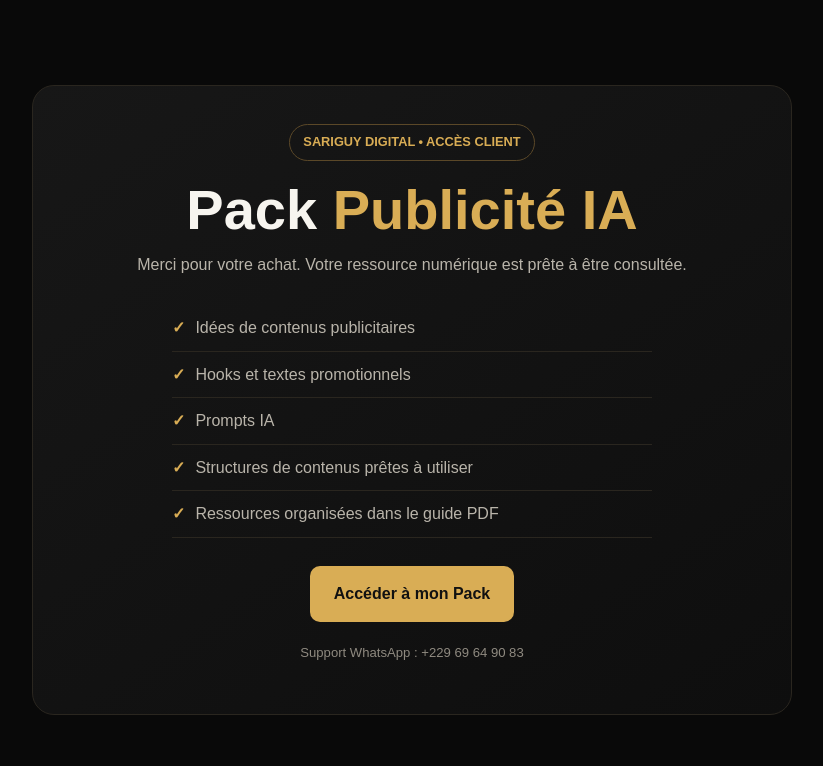
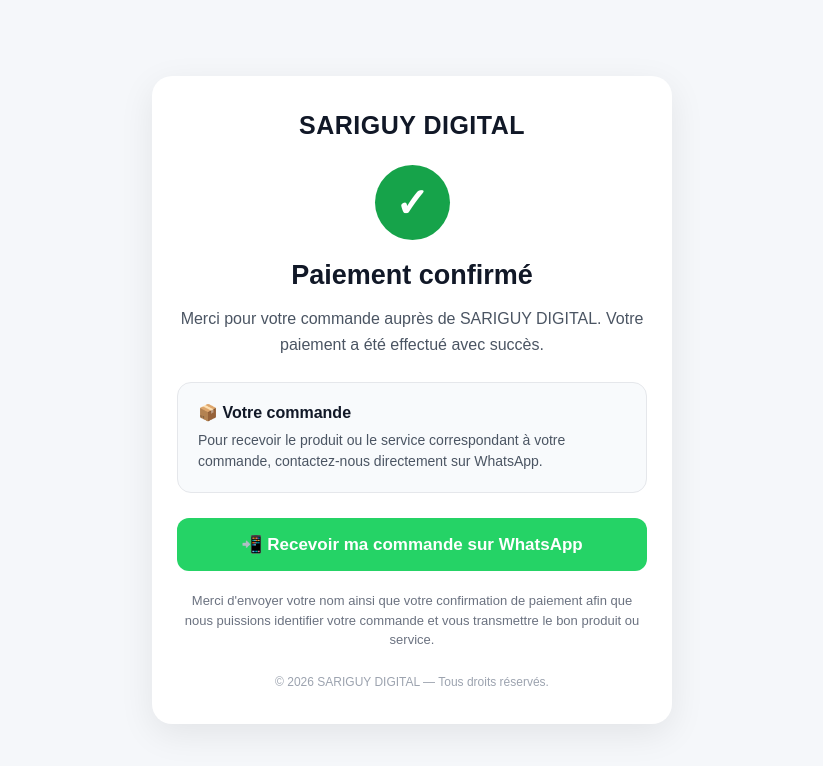
Before and after one commit to sariguyraihane617-cloud/SARIGUY-DIGITAL-V1, a plain HTML site: page access-publicite.html in a window 1280 px wide. Shown: the whole page, without its empty margins (228-1051 px from the left). Drawn offline with Linux system fonts and the light colour scheme.

Commit message:
Update access-publicite.html

```diff
--- a/access-publicite.html
+++ b/access-publicite.html
@@ -1,130 +1,176 @@
-<!doctype html>
+<!DOCTYPE html>
 <html lang="fr">
 <head>
-  <meta charset="utf-8">
-  <meta name="viewport" content="width=device-width, initial-scale=1">
-  <title>Accès Pack Publicité IA | SARIGUY DIGITAL</title>
+  <meta charset="UTF-8">
+  <meta name="viewport" content="width=device-width, initial-scale=1.0">
+
+  <title>Commande confirmée — SARIGUY DIGITAL</title>
+
+  <meta name="description" content="Confirmation de commande SARIGUY DIGITAL">
+
   <style>
-    :root {
-      --bg: #090909;
-      --card: #131313;
-      --gold: #d9ad55;
-      --white: #f7f5ef;
-      --muted: #b9b4aa;
-      --line: #2a261f;
-    }
     * {
       box-sizing: border-box;
+      margin: 0;
+      padding: 0;
     }
+
     body {
-      margin: 0;
+      font-family: Arial, Helvetica, sans-serif;
+      background: #f5f7fa;
+      color: #111827;
       min-height: 100vh;
-      background: var(--bg);
-      color: var(--white);
-      font-family: Arial, sans-serif;
+      display: flex;
+      justify-content: center;
+      align-items: center;
+      padding: 20px;
+    }
+
+    .container {
+      width: 100%;
+      max-width: 520px;
+      background: #ffffff;
+      border-radius: 20px;
+      padding: 35px 25px;
+      text-align: center;
+      box-shadow: 0 10px 35px rgba(0, 0, 0, 0.08);
+    }
+
+    .logo {
+      font-size: 25px;
+      font-weight: 800;
+      letter-spacing: 0.5px;
+      margin-bottom: 25px;
+    }
+
+    .success-icon {
+      width: 75px;
+      height: 75px;
+      margin: 0 auto 20px;
+      border-radius: 50%;
+      background: #16a34a;
+      color: white;
+      display: flex;
+      justify-content: center;
+      align-items: center;
+      font-size: 40px;
+      font-weight: bold;
+    }
+
+    h1 {
+      font-size: 27px;
+      margin-bottom: 15px;
+    }
+
+    .intro {
+      color: #4b5563;
       line-height: 1.6;
+      font-size: 16px;
+      margin-bottom: 25px;
     }
-    .container {
-      width: min(760px, 92%);
-      margin: auto;
-      min-height: 100vh;
-      display: grid;
-      place-items: center;
-    }
-    .card {
-      width: 100%;
-      padding: 38px 28px;
-      text-align: center;
-      background: linear-gradient(145deg, #171717, #0e0e0e);
-      border: 1px solid var(--line);
-      border-radius: 22px;
-    }
-    .badge {
-      display: inline-block;
-      padding: 7px 13px;
-      border: 1px solid #5b4828;
-      border-radius: 999px;
-      color: var(--gold);
-      font-size: .8rem;
-      font-weight: 700;
-    }
-    h1 {
-      font-size: clamp(2rem, 7vw, 3.5rem);
-      line-height: 1.05;
-      margin: 20px 0 12px;
-    }
-    .gold {
-      color: var(--gold);
-    }
-    .lead {
-      max-width: 600px;
-      margin: 0 auto;
-      color: var(--muted);
-    }
-    ul {
-      max-width: 480px;
-      margin: 28px auto;
-      padding: 0;
-      list-style: none;
+
+    .box {
+      background: #f8fafc;
+      border: 1px solid #e5e7eb;
+      border-radius: 14px;
+      padding: 20px;
+      margin-bottom: 25px;
       text-align: left;
     }
-    li {
-      padding: 10px 0;
-      border-bottom: 1px solid var(--line);
-      color: var(--muted);
+
+    .box strong {
+      display: block;
+      margin-bottom: 8px;
+      font-size: 16px;
     }
-    li::before {
-      content: "✓";
-      color: var(--gold);
-      font-weight: bold;
-      margin-right: 10px;
+
+    .box p {
+      color: #4b5563;
+      line-height: 1.5;
+      font-size: 14px;
     }
-    .btn {
-      display: inline-block;
-      padding: 15px 24px;
-      border-radius: 10px;
-      background: var(--gold);
-      color: #111;
-      font-weight: 900;
+
+    .whatsapp {
+      display: block;
+      width: 100%;
+      padding: 16px 20px;
+      background: #25D366;
+      color: white;
       text-decoration: none;
+      border-radius: 12px;
+      font-size: 17px;
+      font-weight: 700;
+      transition: 0.2s ease;
     }
+
+    .whatsapp:hover {
+      opacity: 0.9;
+      transform: translateY(-1px);
+    }
+
     .note {
       margin-top: 20px;
-      color: #8f8a80;
-      font-size: .82rem;
+      color: #6b7280;
+      font-size: 13px;
+      line-height: 1.5;
+    }
+
+    .footer {
+      margin-top: 25px;
+      font-size: 12px;
+      color: #9ca3af;
     }
   </style>
 </head>
+
 <body>
+
   <main class="container">
-    <section class="card">
-      <span class="badge">
-        SARIGUY DIGITAL • ACCÈS CLIENT
-      </span>
-      <h1>
-        Pack <span class="gold">Publicité IA</span>
-      </h1>
-      <p class="lead">
-        Merci pour votre achat.
-        Votre ressource numérique est prête à être consultée.
+
+    <div class="logo">
+      SARIGUY DIGITAL
+    </div>
+
+    <div class="success-icon">
+      ✓
+    </div>
+
+    <h1>Paiement confirmé</h1>
+
+    <p class="intro">
+      Merci pour votre commande auprès de SARIGUY DIGITAL.
+      Votre paiement a été effectué avec succès.
+    </p>
+
+    <div class="box">
+      <strong>📦 Votre commande</strong>
+
+      <p>
+        Pour recevoir le produit ou le service correspondant
+        à votre commande, contactez-nous directement sur WhatsApp.
       </p>
-      <ul>
-        <li>Idées de contenus publicitaires</li>
-        <li>Hooks et textes promotionnels</li>
-        <li>Prompts IA</li>
-        <li>Structures de contenus prêtes à utiliser</li>
-        <li>Ressources organisées dans le guide PDF</li>
-      </ul>
-      <a
-        class="btn"
-        href="Pack_Publicite_IA_SARIGUY_DIGITAL.pdf"
-      >
-        Accéder à mon Pack
-      </a>
-      <p class="note">
-        Support WhatsApp : +229 69 64 90 83
-      </p>
-    </section>
+    </div>
+
+    <a
+      class="whatsapp"
+      href="https://wa.me/22951378591?text=Bonjour%20SARIGUY%20DIGITAL%2C%20je%20viens%20d'effectuer%20un%20paiement%20et%20je%20souhaite%20recevoir%20ma%20commande.%20Voici%20ma%20confirmation%20de%20paiement."
+      target="_blank"
+      rel="noopener noreferrer"
+    >
+      📲 Recevoir ma commande sur WhatsApp
+    </a>
+
+    <p class="note">
+      Merci d'envoyer votre nom ainsi que votre confirmation de paiement
+      afin que nous puissions identifier votre commande et vous transmettre
+      le bon produit ou service.
+    </p>
+
+    <div class="footer">
+      © 2026 SARIGUY DIGITAL — Tous droits réservés.
+    </div>
+
   </main>
+
 </body>
 </html>
```
